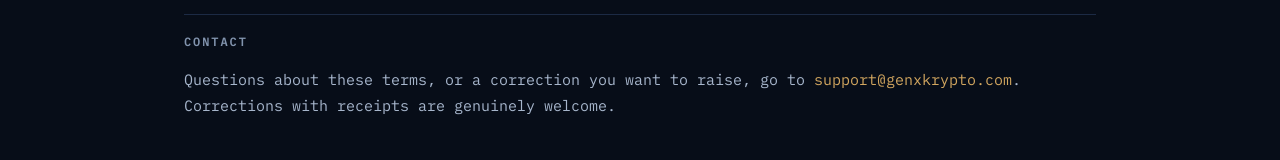
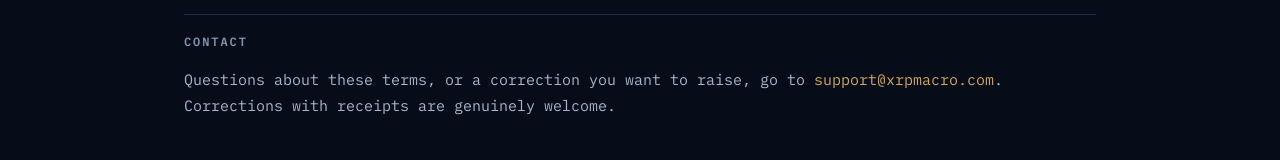
Before and after one commit to LINIHQ/macro-intel-desk, a Next.js app: page /terms in a window 1280 px wide. Shown: the part 2392-2552 px from the top of the page. Built offline with nearby package versions, Linux system fonts and the light colour scheme.

Commit message:
Update terms page contact email to support@xrpmacro.com
Zoho now has support@xrpmacro.com configured on Phil's side.

```diff
--- a/app/terms/page.jsx
+++ b/app/terms/page.jsx
@@ -100,7 +100,7 @@ export default function TermsPage() {
       <h2>Contact</h2>
       <p>
         Questions about these terms, or a correction you want to raise, go to{' '}
-        <a href="mailto:support@genxkrypto.com">support@genxkrypto.com</a>. Corrections with receipts are genuinely
+        <a href="mailto:support@xrpmacro.com">support@xrpmacro.com</a>. Corrections with receipts are genuinely
         welcome.
       </p>
     </div>
```
